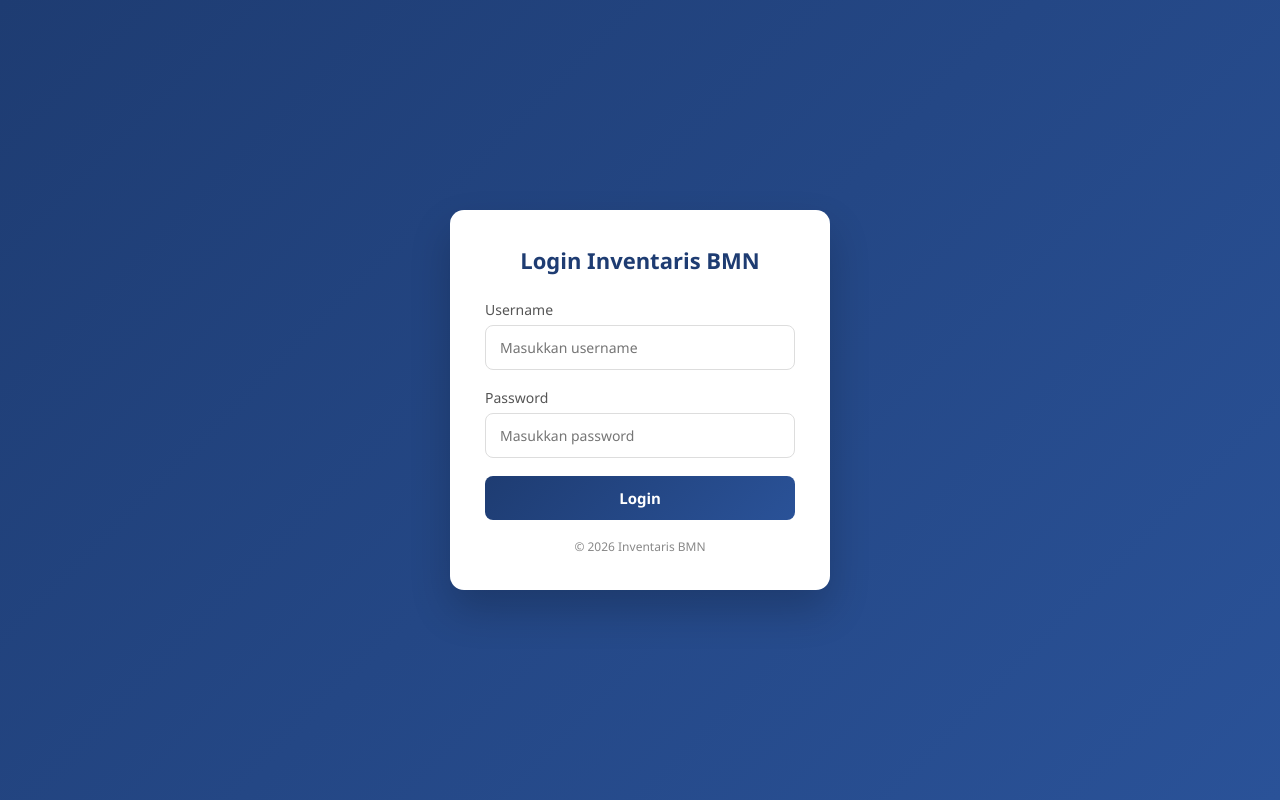
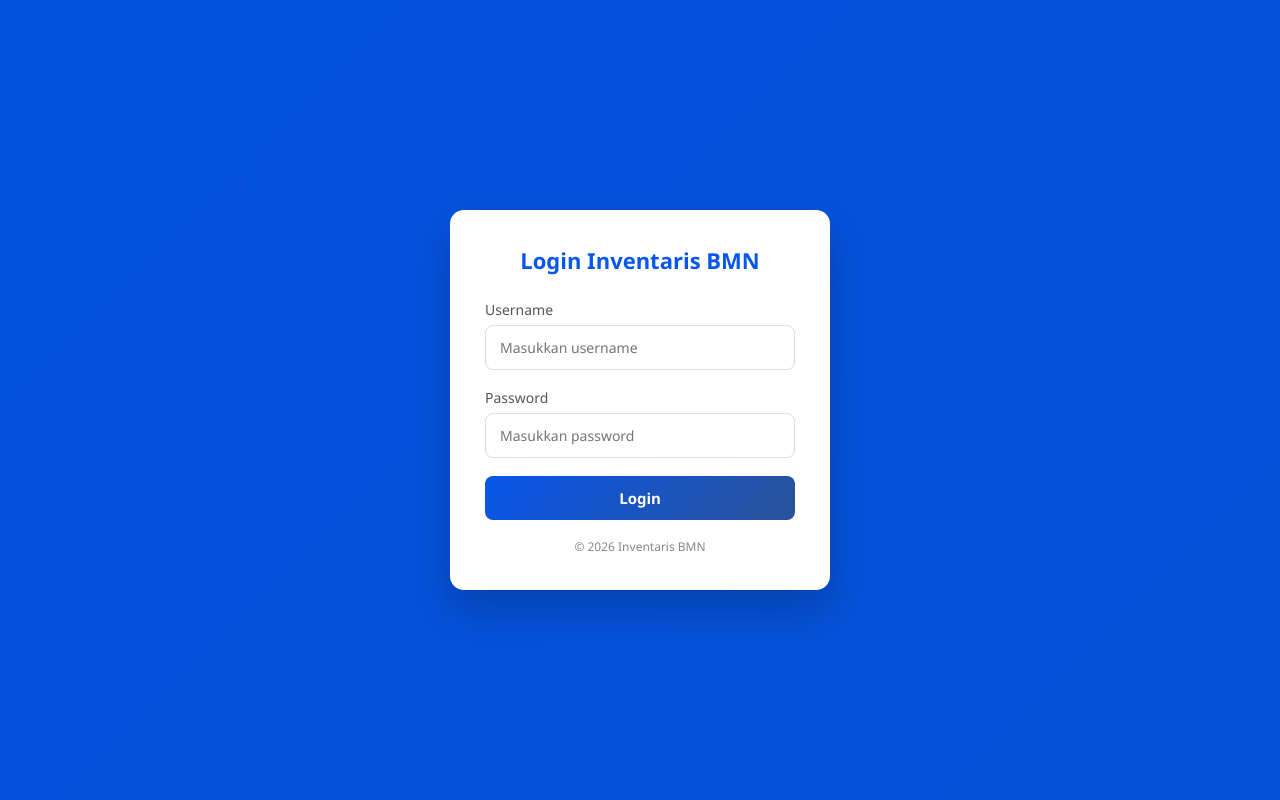
Before and after one commit to Gggjjifttcb/inventaris-bmn, a PHP site: page /auth/login.php in a window 1280 px wide. Run offline with PHP 8.4, Linux system fonts and the light colour scheme.

Commit message:
modif kop dan css login

```diff
--- a/assets/css/login.css
+++ b/assets/css/login.css
@@ -7,7 +7,7 @@
 
 body {
     min-height: 100vh;
-    background: linear-gradient(135deg, #1e3c72, #2a5298);
+    background: linear-gradient(135deg, #0552df, #0652d6);
     display: flex;
     justify-content: center;
     align-items: center;
@@ -26,7 +26,7 @@ body {
     text-align: center;
     font-size: 22px;
     font-weight: 600;
-    color: #1e3c72;
+    color: #0857e9;
     margin-bottom: 25px;
 }
 
@@ -61,7 +61,7 @@ body {
     padding: 12px;
     border: none;
     border-radius: 8px;
-    background: linear-gradient(135deg, #1e3c72, #2a5298);
+    background: linear-gradient(135deg, #0756eb, #2a5298);
     color: #fff;
     font-size: 15px;
     font-weight: 600;
```
Also changed, not shown: inventaris/export_pdf.php (+11 -7 lines), assets/logo.png, assets/logo1.png (added).
